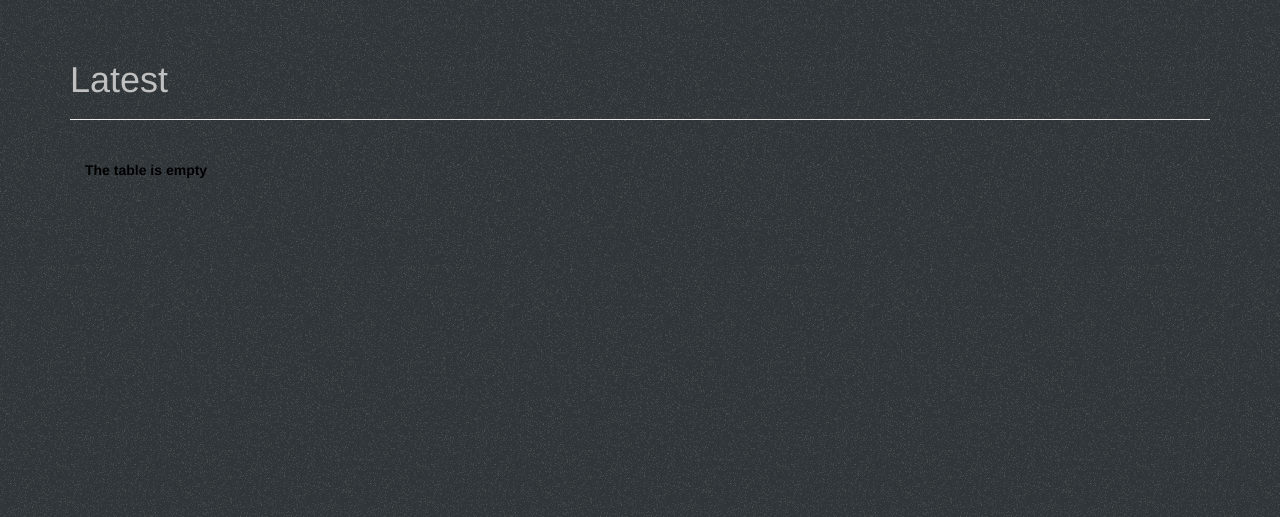
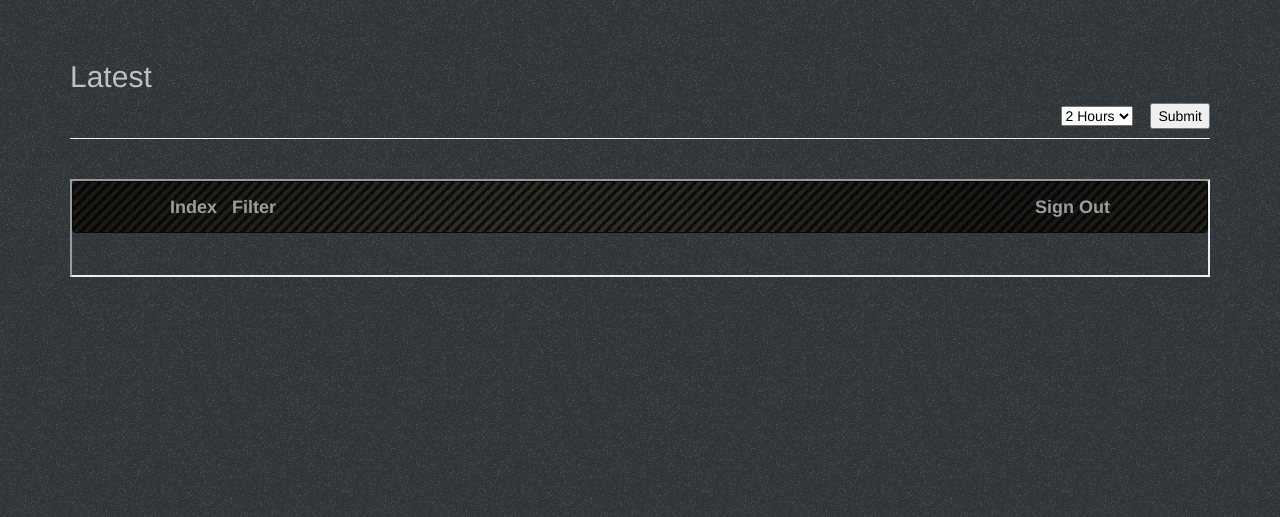
Before and after one commit to sebinsequira/dreadger_mycode, a Flask app: page /index in a window 1280 px wide. Shown: the part 52-569 px from the top of the page. Run offline with Flask 2, Linux system fonts and the light colour scheme; data that the repository does not hold is empty; some libraries are stand-ins or nearby versions.

Commit message:
Deleted Dreadger Level table

```diff
--- a/templates/Home.html
+++ b/templates/Home.html
@@ -6,40 +6,8 @@
 
 
 {% block page_content %}
-
-
 <div class="page-header">
-    <h1 style="color:silver;">Latest</h1>
-</div>
-<br/>
-<div class="container">
-<div class="table-responsive" >
-{% if  results %}
- <table class="table table-bordered">
-  <thead>
-    <tr>
-      <th width="10" height="20">Sl No:</th>
-      <th width="30" height="20">Date / Time</th>
-      <th width="20" height="20">Level</th>
-    </tr>
-  </thead>
-    <tbody>
-
-      <tr>
-        <th >1</th>
-
-        <th >{{ results[0].mTime }}</th>
-        <th >{{ results[0].level }}</th>
-
-      </tr>
-
-    </tbody>
-  </table>
-  </div>
-</div>
-
-<div class="page-header">
-  <h2 style="color:silver;">Diesel Level</h2>
+    <h2 style="color:silver;">Latest</h2>
     <form action="" align="right">
 
 
@@ -51,12 +19,11 @@
     &emsp;<input type="submit">
     </form>
 </div>
+
 <br/>
 
 
-<iframe src="{{url_for('.static', filename='table.php')}}" width="100%" height="auto"></iframe>
-{% else %}
-<p><b>The table is empty</b></p>
-{%endif%}
+<iframe allowtransparency="true" style="background: #FFFFFF;" src="{{url_for('.static', filename='table.php')}}" width="100%" height="98"></iframe>
+
 
 {% endblock %}
```
Lines whose indentation alone changed are shown as unchanged.
